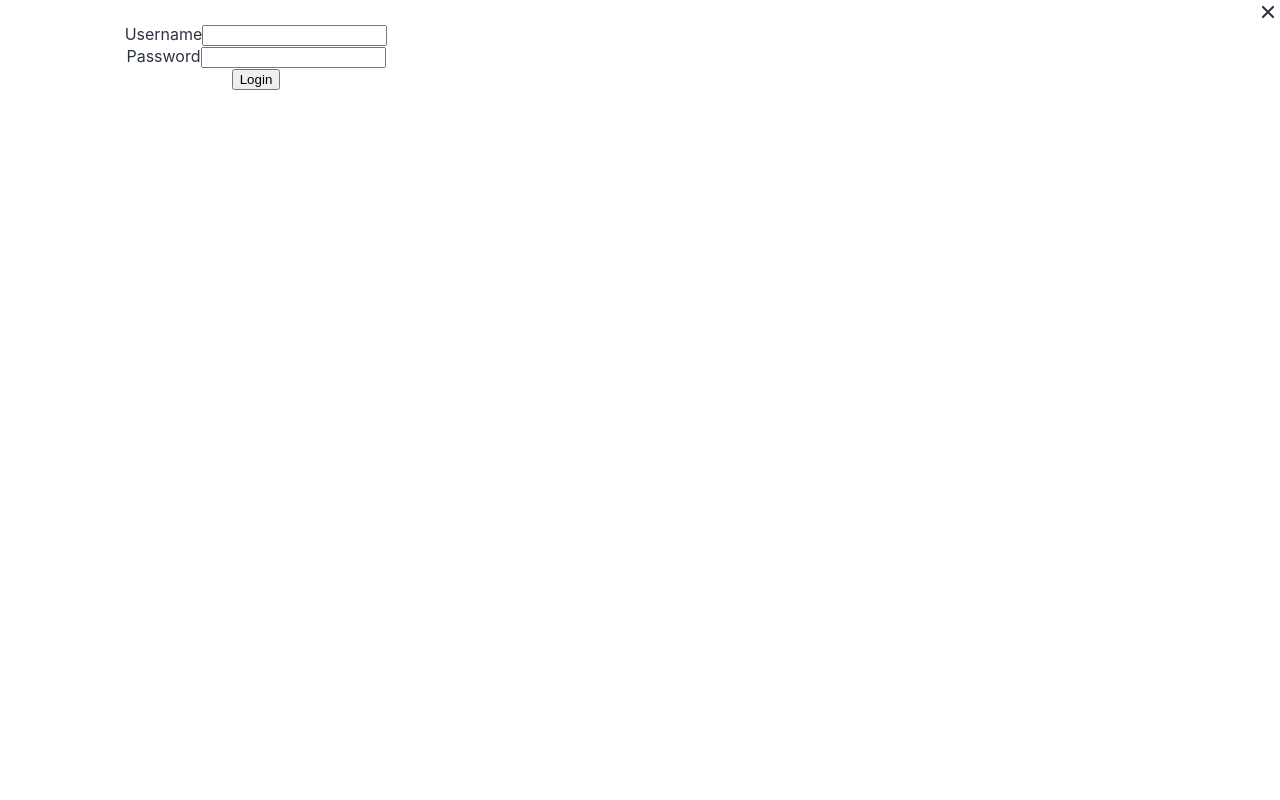
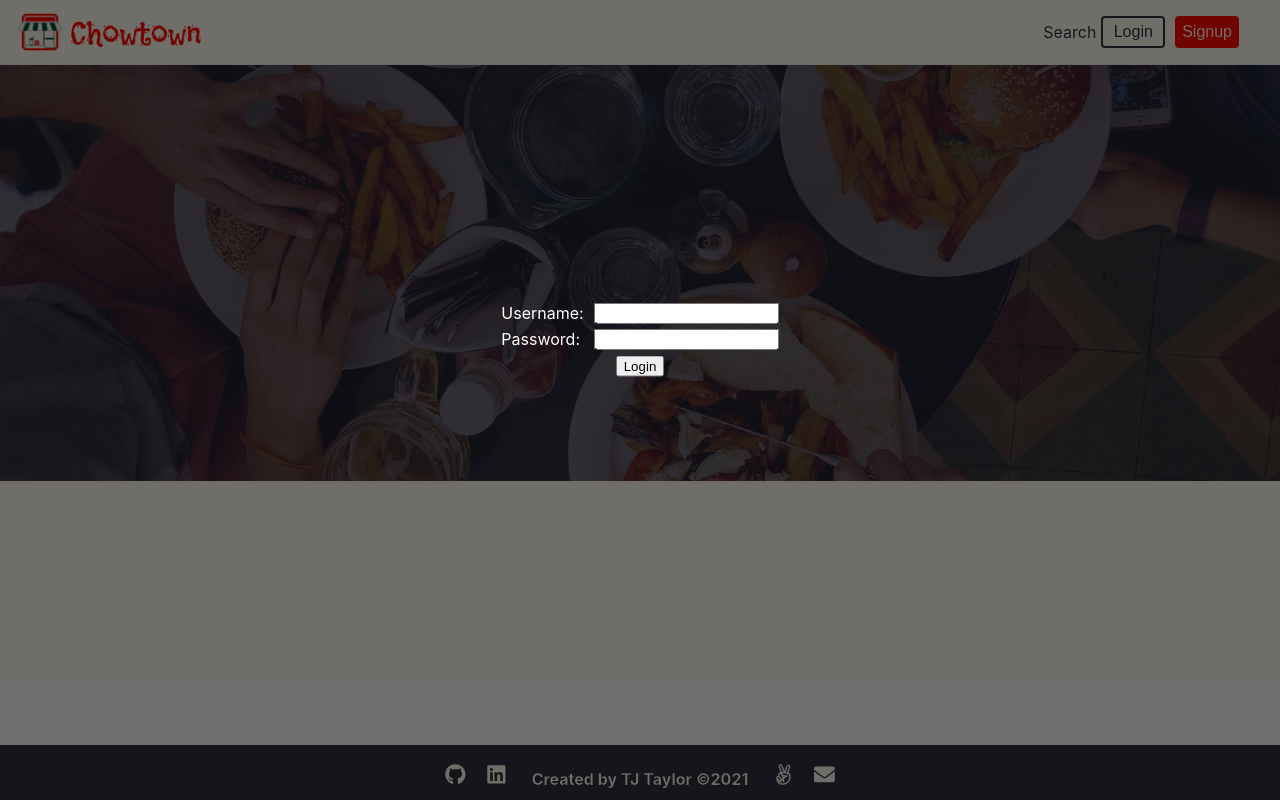
Before and after one commit to tjtaylorjr/chowtownMERN, a React (Create React App) app in the folder client/: page / in a window 1280 px wide. Both pictures are taken after a click on the button "Login". Built offline with nearby package versions, Linux system fonts and the light colour scheme.

Commit message:
added css styling for modal auth forms

```diff
--- a/client/src/components/AuthForm.js
+++ b/client/src/components/AuthForm.js
@@ -38,12 +38,12 @@ const AuthForm = (props) => {
       </button>
       {showModal && (
         <Modal onClose={() => setShowModal(false)}>
-          <div className="login-form__container">
-            <form className="login-form" onSubmit={handleSubmit}>
+          <div className="auth-form__container">
+            <form className="auth-form" onSubmit={handleSubmit}>
               {flag === "Signup" && (
                 <>
-                  <div>
-                    <label htmlFor="firstname">First Name</label>
+                  <div className="auth-form__input">
+                    <label htmlFor="firstname">First Name:</label>
                     <input
                       type="text"
                       id="firstname"
@@ -53,8 +53,8 @@ const AuthForm = (props) => {
                       name="firstname"
                     />
                   </div>
-                  <div>
-                    <label htmlFor="lastname">Last Name</label>
+                  <div className="auth-form__input">
+                    <label htmlFor="lastname">Last Name:</label>
                     <input
                       type="text"
                       id="lastname"
@@ -66,8 +66,8 @@ const AuthForm = (props) => {
                   </div>
                 </>
               )}
-              <div>
-                <label htmlFor="username">Username</label>
+              <div className="auth-form__input">
+                <label htmlFor="username">Username:</label>
                 <input
                   type="text"
                   id="username"
@@ -77,8 +77,8 @@ const AuthForm = (props) => {
                   name="username"
                 />
               </div>
-              <div>
-                <label htmlFor="password">Password</label>
+              <div className="auth-form__input">
+                <label htmlFor="password">Password:</label>
                 <input
                   type="text"
                   id="password"
--- a/client/src/context/Modal.js
+++ b/client/src/context/Modal.js
@@ -41,7 +41,9 @@ export const Modal = ({ onClose, children }) => {
               </svg>
             </span>
           </button>
-          {children}
+          <div className="modal-content__children">
+            {children}
+          </div>
         </div>
       </div>
     </div>,
--- a/client/src/styles/authForm.css
+++ b/client/src/styles/authForm.css
@@ -1,3 +1,36 @@
-.auth__button {
+.auth-form__container {
+  width: 100%;
+  height: 100%;
+  animation: fadeIn .3s linear;
+  display: flex;
+  justify-content: center;
+};
+
+.auth-form {
+  height: 100%;
+  width: 80%;
+  flex-direction: column;
 
 }
+
+.auth-form__input {
+  display: flex;
+  flex-direction: row;
+  width: 100%;
+  justify-content: space-between;
+  margin: 5px 0 5px 0;
+}
+
+.auth-form__input label {
+  margin-right: 10px;
+}
+
+
+@keyframes fadeIn {
+  0% {
+    opacity: 0;
+  };
+  100%{
+    opacity: 1;
+  };
+};
--- a/client/src/styles/index.css
+++ b/client/src/styles/index.css
@@ -3,7 +3,6 @@
 @import "businessCard.css";
 @import "footer.css";
 @import "home.css";
-@import "loginForm.css";
 @import "navbar.css";
 @import "modal.css";
 @import "restaurantsList.css";
--- a/client/src/styles/loginForm.css
+++ /dev/null
@@ -1,13 +0,0 @@
-.login-form__container {
-  width: 40%;
-  animation: fadeIn .3s linear;
-};
-
-@keyframes fadeIn {
-  0% {
-    opacity: 0;
-  };
-  100%{
-    opacity: 1;
-  };
-};
--- a/client/src/styles/modal.css
+++ b/client/src/styles/modal.css
@@ -50,3 +50,41 @@
   z-index: 1;
   right: 16px;
 }
+
+.modal-content__children {
+  margin-top: 10px;
+  width: 100%;
+  height: 100%;
+  display: flex;
+  flex-direction: row;
+  justify-content: space-around;
+}
+
+@media screen and (min-width: 768px) {
+  .modal-content {
+    position: absolute;
+    top: 50%;
+    left: 50%;
+    transform: translate(-50%, -50%);
+    right: auto;
+    bottom: auto;
+    width: 325px;
+    height: 225px;
+    overflow-y: auto;
+    outline: none;
+    border-radius: 4px;
+  }
+}
+
+@media screen and (min-width: 1056px) {
+  .modal-content {
+    width: 28.75rem;
+    max-height: none;
+    background-color: transparent;
+    color: #FFF;
+  }
+
+  .modal-content__close-button {
+    display: none;
+  }
+}
```
